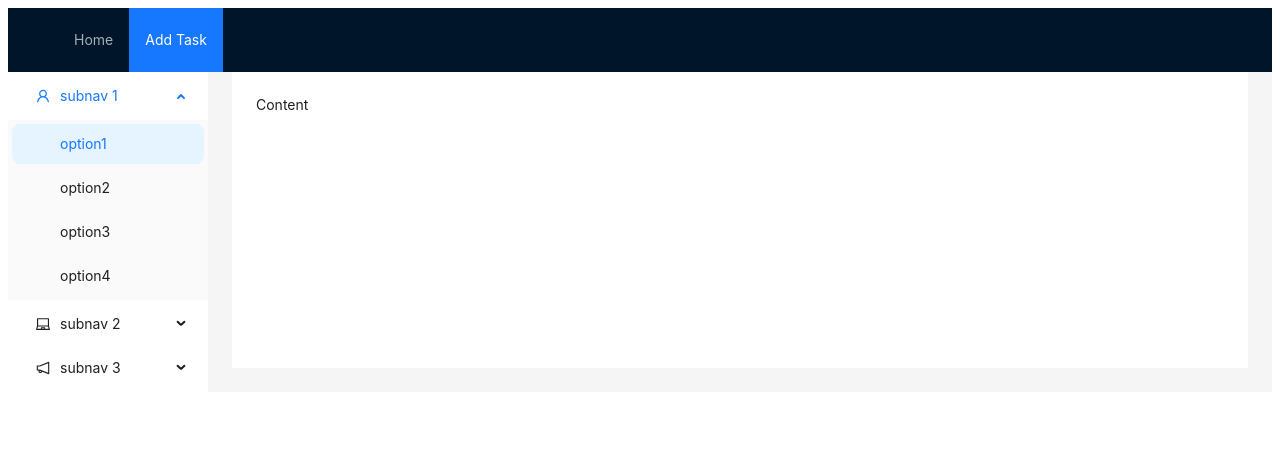
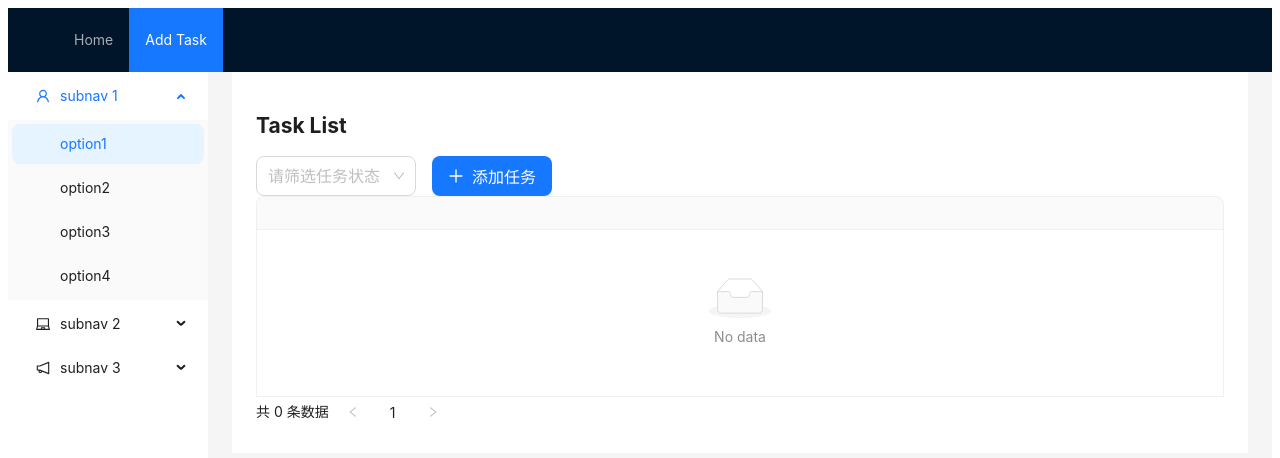
Before and after one commit to JiahaoZhan/NexusCRM, a React app: page / in a window 1280 px wide. Shown: the top 458 px of the page. Built offline with nearby package versions, Linux system fonts and the light colour scheme.

Commit message:
Pagination UI at Home

```diff
--- a/src/components/AddTaskForm/AddTaskForm.tsx
+++ b/src/components/AddTaskForm/AddTaskForm.tsx
@@ -34,14 +34,14 @@ export const AddTaskForm: React.FC = () => {
     const onSubmit = () => {
         // retrieve the form data
         form.validateFields()
-        .then(values=> {
+            .then(values => {
                 const task = {
                     title: values.title,
-                gmt_expire: moment(values.date).valueOf(),
+                    gmt_expire: moment(values.date),
                     content: values.content
                 }
                 // request to api to add task to database
-                dispatch(addTask({jwt: jwt, task: task}))
+                dispatch(addTask({ jwt: jwt, task: task }))
                     .then(res => {
                         console.log("Adding task: ", res);
                         toggleVisible(false)
@@ -62,5 +62,5 @@ export const AddTaskForm: React.FC = () => {
     }
 
 
-    return <TaskForm onSubmit={onSubmit} onClose={onClose} {...formProps}/>
+    return <TaskForm onSubmit={onSubmit} onClose={onClose} {...formProps} />
 }
--- a/src/pages/home/Home.tsx
+++ b/src/pages/home/Home.tsx
@@ -2,7 +2,10 @@ import React from 'react';
 import { LaptopOutlined, NotificationOutlined, UserOutlined } from '@ant-design/icons';
 import type { MenuProps } from 'antd';
 import { Breadcrumb, Layout, Menu, theme } from 'antd';
+import { Drawer, Button, Table, Space, Pagination, message, Select, Form, Input, DatePicker } from 'antd';
+import { StarOutlined, StarTwoTone, PlusOutlined } from '@ant-design/icons';
 import { Link } from 'react-router-dom';
+import { useState } from "react"
 
 const { Header, Content, Sider } = Layout;
 
@@ -37,6 +40,15 @@ const items2: MenuProps['items'] = [UserOutlined, LaptopOutlined, NotificationOu
 );
 
 export const Home: React.FC = () => {
+  const [total, setTotal] = useState(0)
+  const [pageNum, setPageNum] = useState(1)
+  const [pageSize, setPageSize] = useState(10)
+  const [loading, setLoading] = useState(false)
+  const [dataSrc, setDataSrc] = useState([])
+
+  const { Option } = Select;
+
+
   const {
     token: { colorBgContainer },
   } = theme.useToken();
@@ -66,7 +78,42 @@ export const Home: React.FC = () => {
               background: colorBgContainer,
             }}
           >
-            Content
+            <div className="content clearfix">
+              <div className="list">
+                <h2>Task List</h2>
+                <div className="list-right">
+                  <Space size="middle">
+                    <Select size="large" onChange={() => { }} style={{ width: 160 }} allowClear placeholder="请筛选任务状态">
+                      <Option value>All</Option>
+                      <Option value={0}>To do</Option>
+                      <Option value={1}>Done</Option>
+                      <Option value={2}>Delete</Option>
+                    </Select>
+                    <Button type="primary" size="large" onClick={() => { }}><PlusOutlined /> 添加任务</Button>
+                  </Space>
+                </div>
+              </div>
+
+              <Table
+                bordered
+                // rowKey={record => record.id}
+                dataSource={dataSrc}
+                // columns={columns}
+                loading={loading}
+                pagination={false}
+              />
+              <Pagination
+                className="pagination"
+                total={total}
+                style={{ display: loading && total === 0 ? 'none' : '' }}
+                showTotal={total => `共 ${total} 条数据`}
+                onChange={() => { }}
+                current={pageNum}
+                showSizeChanger={false}
+                defaultPageSize={pageSize}
+                hideOnSinglePage={false}
+              />
+            </div>
           </Content>
         </Layout>
       </Layout>
```
Also changed, not shown: src/pages/signIn/SignInForm.tsx (+6 -6 lines), src/redux/slices/task.tsx (+8 -7 lines). Lines whose indentation alone changed are shown as unchanged.
